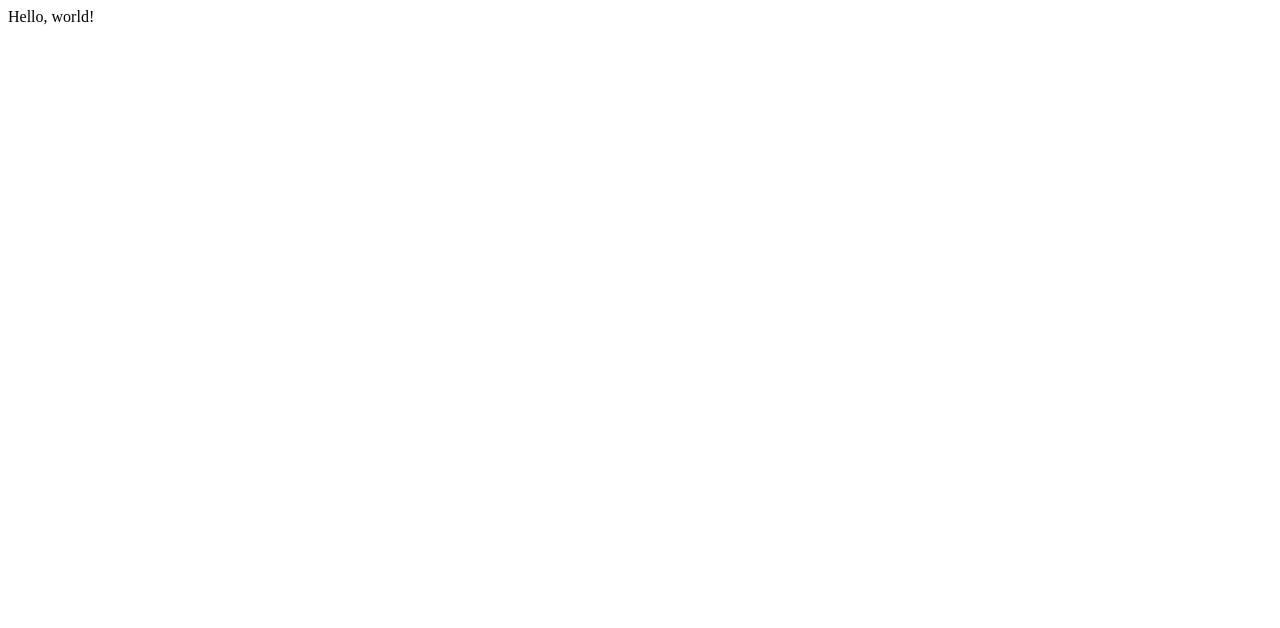
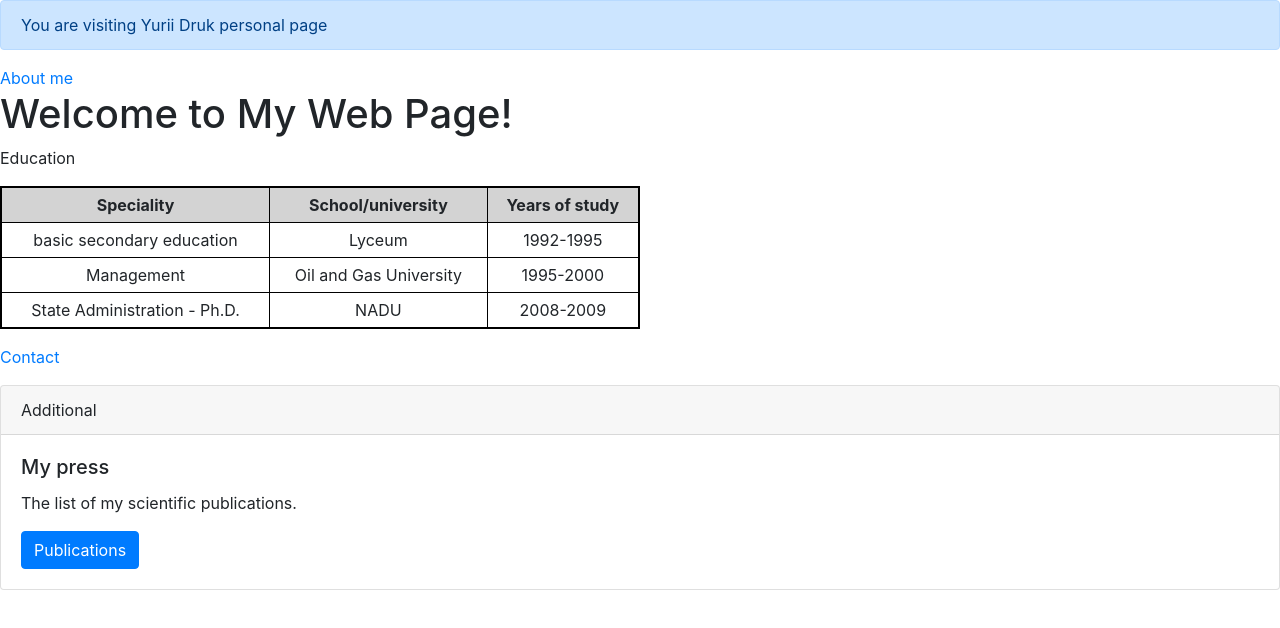
Before and after one commit to yuriidruk/project0, a plain HTML site: page index.html in a window 1280 px wide. Drawn offline with nearby package versions, Linux system fonts and the light colour scheme.

Commit message:
Add files via upload

```diff
--- a/index.html
+++ b/index.html
@@ -1,9 +1,86 @@
 <!DOCTYPE html>
 <html>
+<head>
+   <title>Yurii Druk</title>
+   <link rel="stylesheet" href="https://maxcdn.bootstrapcdn.com/bootstrap/4.0.0/css/bootstrap.min.css" integrity="sha384-Gn5384xqQ1aoWXA+058RXPxPg6fy4IWvTNh0E263XmFcJlSAwiGgFAW/dAiS6JXm" crossorigin="anonymous">
+   <div class="alert alert-primary" role="alert">
+     You are visiting Yurii Druk personal page
+   </div>
+   <meta name="viewport" content="width=device-width, initial-scale=1.0">
+   <style>
+       @media (min-width: 500px) {
+           h1::before {
+               content: "Welcome to My Web Page!";
+           }
+       }
+
+       @media (max-width: 499px) {
+           h1::before {
+               content: "Welcome!";
+           }
+       }
+   </style>
+</head>
+    <body>
+          <a href="c:\project0\main.html">About me</a>
+    </body>
     <head>
-        <title>My Webpage</title>
+        <title>About me</title>
+        <style>
+            table {
+                border: 2px solid black;
+                border-collapse: collapse;
+                width: 50%;
+            }
+
+            th, td {
+                border: 1px solid black;
+                padding: 5px;
+                text-align: center;
+            }
+
+            th {
+                background-color: lightgray;
+            }
+        </style>
     </head>
     <body>
-        Hello, world!
+      <h1></h1>
+<p>
+        Education
+        <table>
+            <tr>
+                <th>Speciality</th>
+                <th>School/university</th>
+                <th>Years of study</th>
+            </tr>
+            <tr>
+                <td>basic secondary education</td>
+                <td>Lyceum</td>
+                <td>1992-1995</td>
+            </tr>
+            <tr>
+                <td>Management</td>
+                <td>Oil and Gas University</td>
+                <td>1995-2000</td>
+            </tr>
+            <tr>
+                <td>State Administration - Ph.D.</td>
+                <td>NADU</td>
+                <td>2008-2009</td>
+            </tr>
+        </table>
+      </p>
+      <p><a href="c:\project0\contact.html">Contact</a></p>
     </body>
+    <div class="card">
+  <div class="card-header">
+    Additional
+  </div>
+  <div class="card-body">
+    <h5 class="card-title">My press</h5>
+    <p class="card-text">The list of my scientific publications.</p>
+    <a href="c:\project0\publications.html" class="btn btn-primary">Publications</a>
+  </div>
+</div>
 </html>
```
Also changed, not shown: contact.html (added, +20 -0 lines), main.html (added, +19 -0 lines), publications.html (added, +19 -0 lines), 1 other file.
